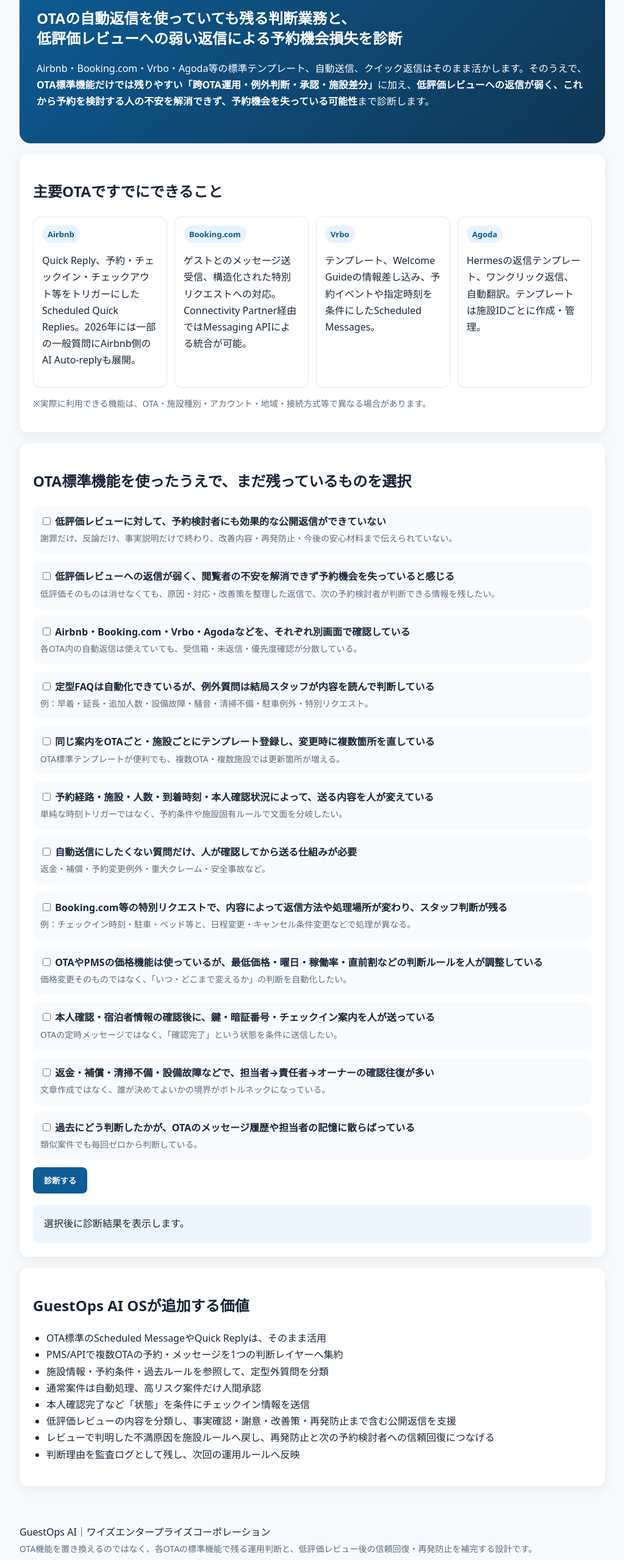
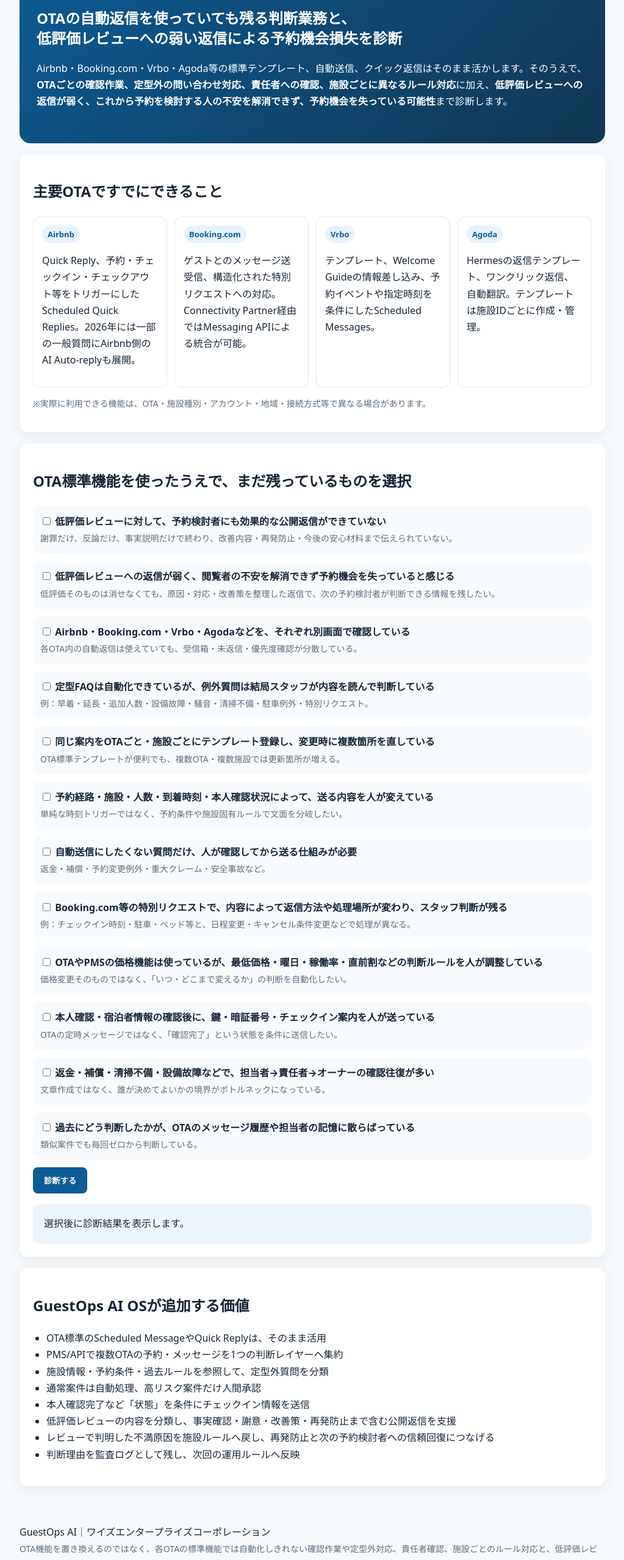
Before and after one commit to ysenterprisecorporation-ship-it/guestops-ai, a website: page docs/starter/upgrade/index.html in a window 1280 px wide. Shown: the part 180-2738 px from the top of the page at 61% size, without its empty margins (128-1151 px from the left). Drawn offline with Linux system fonts and the light colour scheme.

Commit message:
Replace unclear cross-OTA jargon with plain operational language

```diff
--- a/docs/starter/upgrade/index.html
+++ b/docs/starter/upgrade/index.html
@@ -25,7 +25,7 @@
 <section class="hero">
 <p>② GuestOps AI OS</p>
 <h1>OTAの自動返信を使っていても残る判断業務と、<br>低評価レビューへの弱い返信による予約機会損失を診断</h1>
-<p>Airbnb・Booking.com・Vrbo・Agoda等の標準テンプレート、自動送信、クイック返信はそのまま活かします。そのうえで、<strong>OTA標準機能だけでは残りやすい「跨OTA運用・例外判断・承認・施設差分」</strong>に加え、<strong>低評価レビューへの返信が弱く、これから予約を検討する人の不安を解消できず、予約機会を失っている可能性</strong>まで診断します。</p>
+<p>Airbnb・Booking.com・Vrbo・Agoda等の標準テンプレート、自動送信、クイック返信はそのまま活かします。そのうえで、<strong>OTAごとの確認作業、定型外の問い合わせ対応、責任者への確認、施設ごとに異なるルール対応</strong>に加え、<strong>低評価レビューへの返信が弱く、これから予約を検討する人の不安を解消できず、予約機会を失っている可能性</strong>まで診断します。</p>
 </section>
 
 <section class="card">
@@ -108,7 +108,7 @@
 </ul>
 </section>
 </main>
-<footer>GuestOps AI｜ワイズエンタープライズコーポレーション<br><span class="small">OTA機能を置き換えるのではなく、各OTAの標準機能で残る運用判断と、低評価レビュー後の信頼回復・再発防止を補完する設計です。</span></footer>
+<footer>GuestOps AI｜ワイズエンタープライズコーポレーション<br><span class="small">OTA機能を置き換えるのではなく、各OTAの標準機能では自動化しきれない確認作業や定型外対応、責任者確認、施設ごとのルール対応と、低評価レビュー後の信頼回復・再発防止を補完する設計です。</span></footer>
 
 <script>
 function diagnose(){
```
